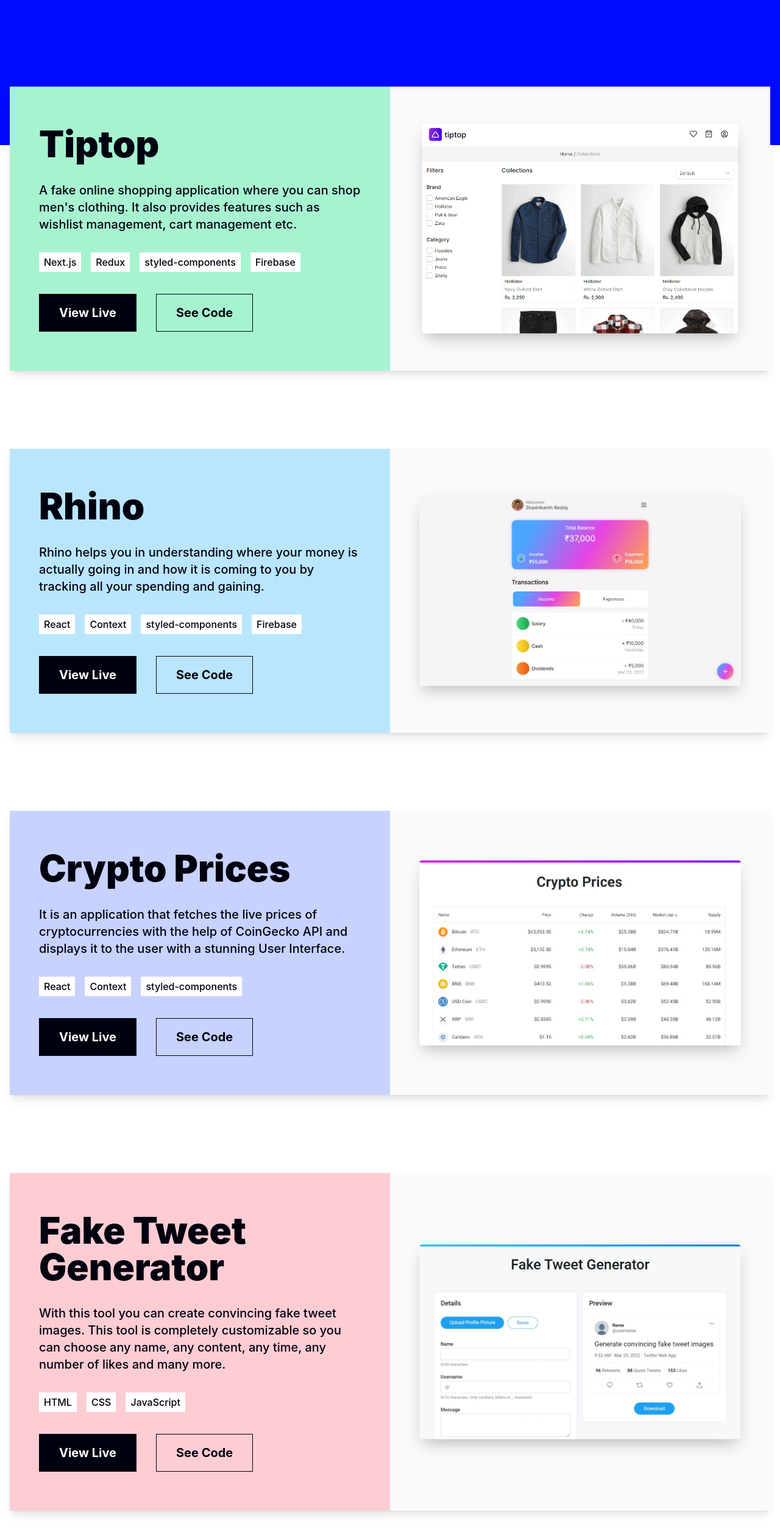
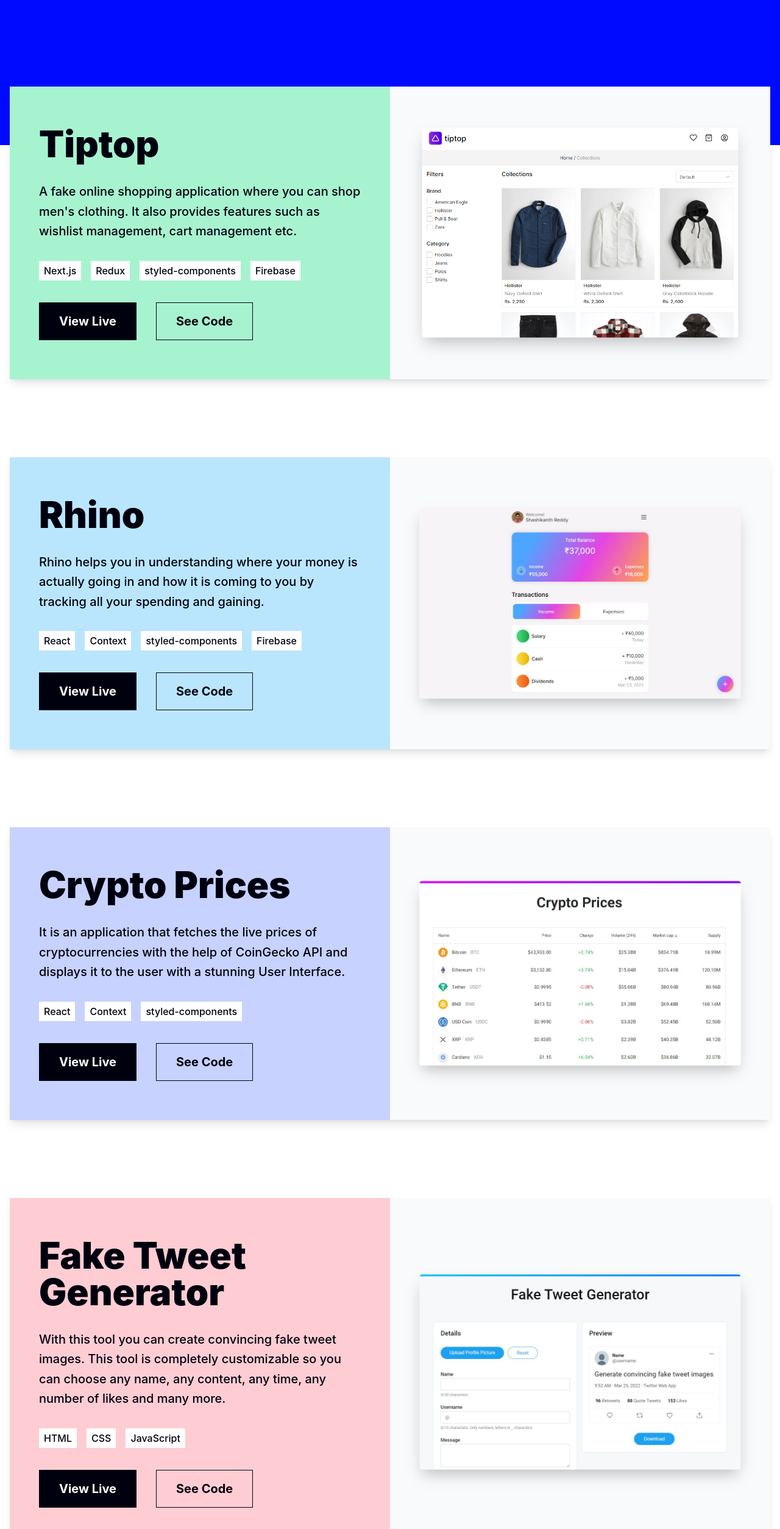
Before and after one commit to shashiirk/v2, a Next.js app: page / in a window 1280 px wide. Shown: the part 1154-3662 px from the top of the page at 61% size. Built offline with nearby package versions, Linux system fonts and the light colour scheme; a web font is replaced by a local one.

Commit message:
increased line height

```diff
--- a/components/Work.js
+++ b/components/Work.js
@@ -11,7 +11,7 @@ const Work = () => {
       <div className="bg-slate-50 flex items-center flex-col-reverse small-laptop:flex-row mb-32 shadow-lg">
         <div className="w-full small-laptop:w-1/2 px-8 py-12 phone:px-12 phone:py-16 bg-emerald-200 flex flex-col justify-center">
           <div className="mb-8 text-4xl tablet:text-6xl font-black">Tiptop</div>
-          <div className="mb-8 text-xl">
+          <div className="mb-8 text-xl leading-relaxed">
             A fake online shopping application where you can shop men&apos;s
             clothing. It also provides features such as wishlist management,
             cart management etc.
@@ -48,7 +48,7 @@ const Work = () => {
       <div className="bg-slate-50 flex items-center flex-col-reverse small-laptop:flex-row mb-32 shadow-lg">
         <div className="w-full small-laptop:w-1/2 px-8 py-12 phone:px-12 phone:py-16 bg-sky-200 flex flex-col justify-center">
           <div className="mb-8 text-4xl tablet:text-6xl font-black">Rhino</div>
-          <div className="mb-8 text-xl">
+          <div className="mb-8 text-xl leading-relaxed">
             Rhino helps you in understanding where your money is actually going
             in and how it is coming to you by tracking all your spending and
             gaining.
@@ -87,7 +87,7 @@ const Work = () => {
           <div className="mb-8 text-4xl tablet:text-6xl font-black">
             Crypto Prices
           </div>
-          <div className="mb-8 text-xl">
+          <div className="mb-8 text-xl leading-relaxed">
             It is an application that fetches the live prices of
             cryptocurrencies with the help of CoinGecko API and displays it to
             the user with a stunning User Interface.
@@ -129,7 +129,7 @@ const Work = () => {
           <div className="mb-8 text-4xl tablet:text-6xl font-black">
             Fake Tweet Generator
           </div>
-          <div className="mb-8 text-xl">
+          <div className="mb-8 text-xl leading-relaxed">
             With this tool you can create convincing fake tweet images. This
             tool is completely customizable so you can choose any name, any
             content, any time, any number of likes and many more.
```
